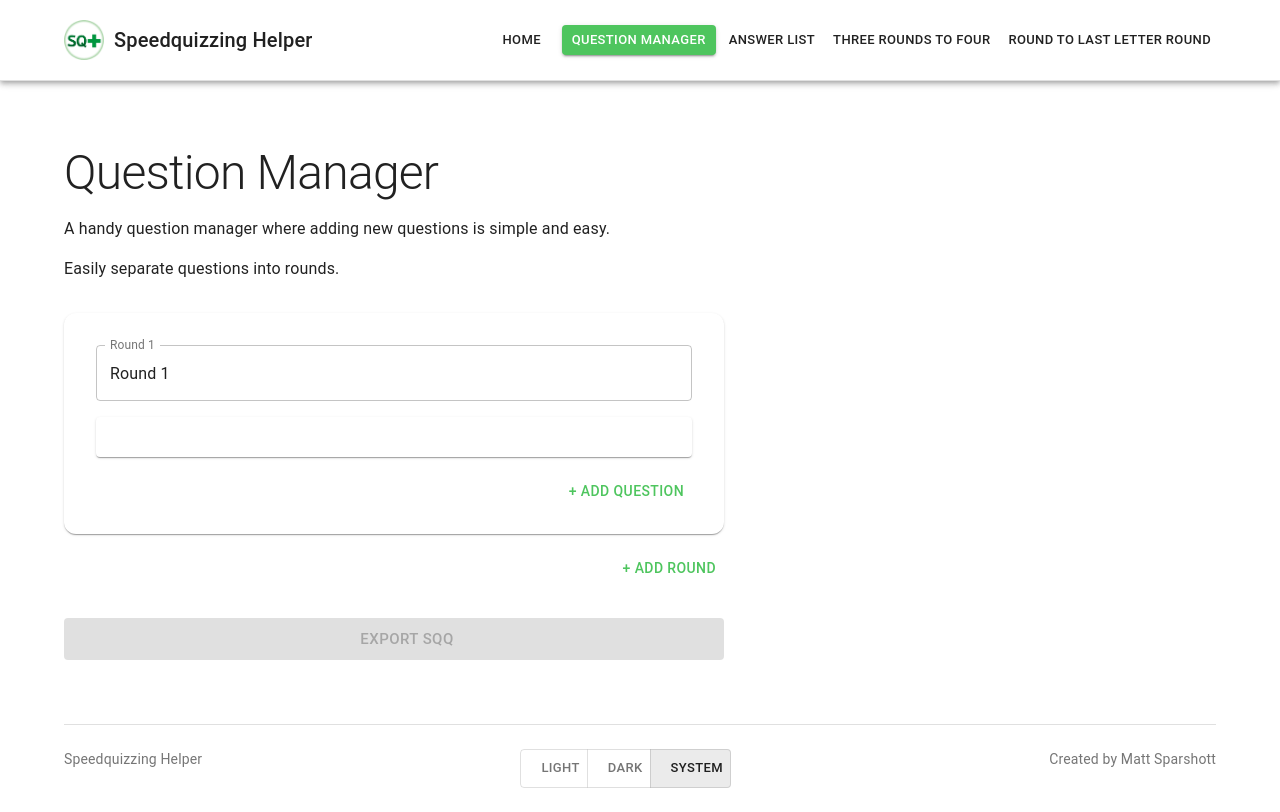
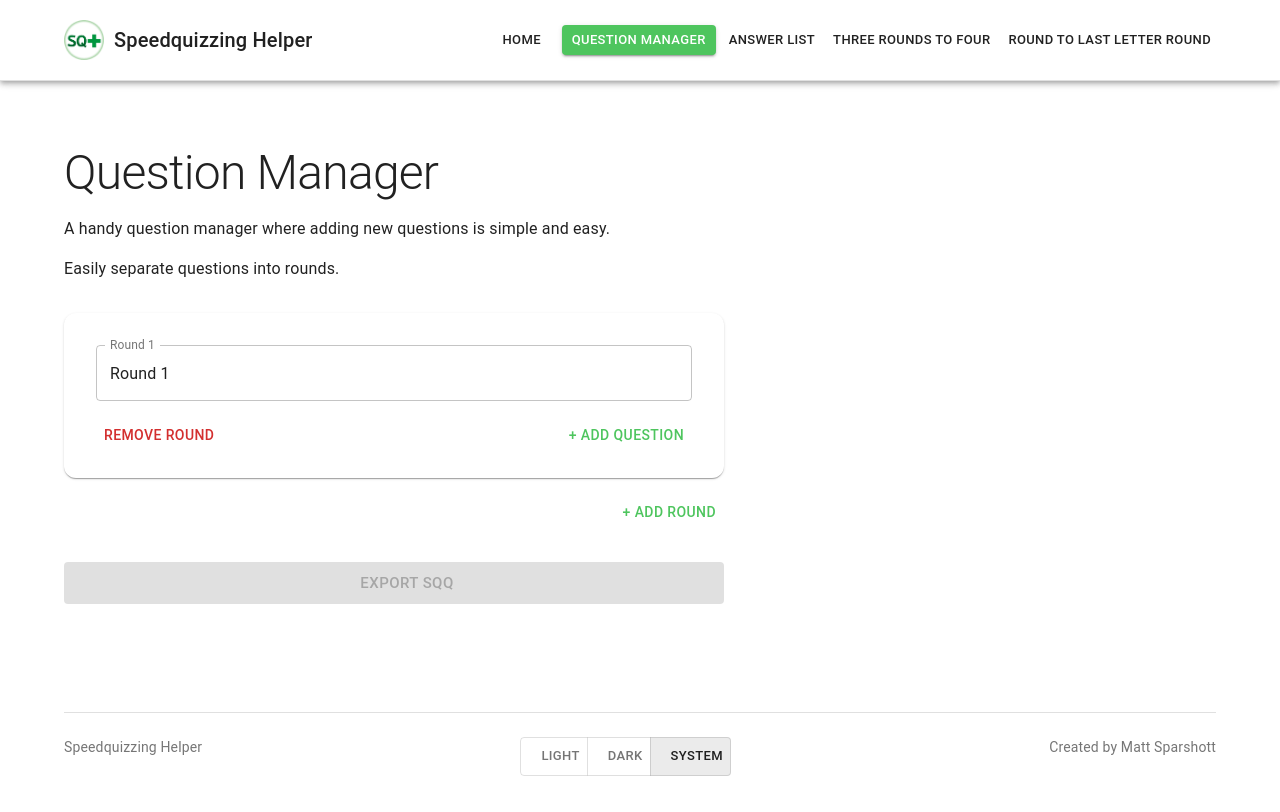
Before and after one commit to SilverShard16/speedquiz-helper, a React (Vite) app: page /questionManager in a window 1280 px wide. Built offline with nearby package versions, Linux system fonts and the light colour scheme; some icons are missing.

Commit message:
Fixed a couple of issues

```diff
--- a/src/pages/QuestionManager.tsx
+++ b/src/pages/QuestionManager.tsx
@@ -182,6 +182,12 @@ export default function QuestionManager() {
         );
     };
 
+    const removeRound = (roundId: string) => {
+        setRounds(prev =>
+            prev.filter(round => round.id !== roundId)
+        );
+    };
+
     const handleExport = async () => {
       setExporting(true);
       setExportError(null);
@@ -220,7 +226,10 @@ export default function QuestionManager() {
             </Stack>
 
             <Stack spacing={2} sx={{ maxWidth: 660 }}>
-                {rounds.map((round, roundIndex) => (
+                {rounds.map((round, roundIndex) => {
+                  const roundKind = getRoundKind(round.questions);
+
+                  return (
                     <Card
                         key={round.id}
                         sx={{
@@ -242,18 +251,12 @@ export default function QuestionManager() {
                                 />
 
                                 <Stack spacing={2}>
-                                    {rounds.map((round, roundIndex) => {
-                                        const roundKind = getRoundKind(round.questions);
-
-                                        return (
-                                            <Card key={round.id}>
-                                                <CardContent>
                                     {round.questions.map((question, questionIndex) => (
                                         <QuestionInput
                                             key={question.clientId}
                                             question={question}
                                             questionNumber={questionIndex}
-                                                            roundKind={roundKind}
+                                            roundKind={getRoundKind(round.questions)}
                                             onChange={updated =>
                                                 updateQuestion(round.id, updated)
                                             }
@@ -262,14 +265,22 @@ export default function QuestionManager() {
                                             }
                                         />
                                     ))}
-                                                </CardContent>
-                                            </Card>
-                                        );
-                                    })}
+
+                                    <Stack
+                                        direction="row"
+                                        justifyContent="space-between"
+                                        alignItems="center"
+                                    >
+                                        <Button
+                                            variant="text"
+                                            color="error"
+                                            onClick={() => removeRound(round.id)}
+                                        >
+                                            Remove Round
+                                        </Button>
 
                                         <Button
                                             variant="text"
-                                        sx={{ alignSelf: "flex-end" }}
                                             onClick={(event) =>
                                                 handleAddQuestion(event, round.id)
                                             }
@@ -278,9 +289,10 @@ export default function QuestionManager() {
                                         </Button>
                                     </Stack>
                                 </Stack>
+                            </Stack>
                         </CardContent>
                     </Card>
-                ))}
+                )})}
 
                 <Button
                     variant="text"
--- a/src/services/exportService.ts
+++ b/src/services/exportService.ts
@@ -83,5 +83,5 @@ export const exportRounds = async (
         }
     });
 
-    downloadFile(zipBlob, "Quizsentials_Rounds.zip");
+    downloadFile(zipBlob, "Quiz_Rounds.zip");
 };
```
Lines whose indentation alone changed are shown as unchanged.
